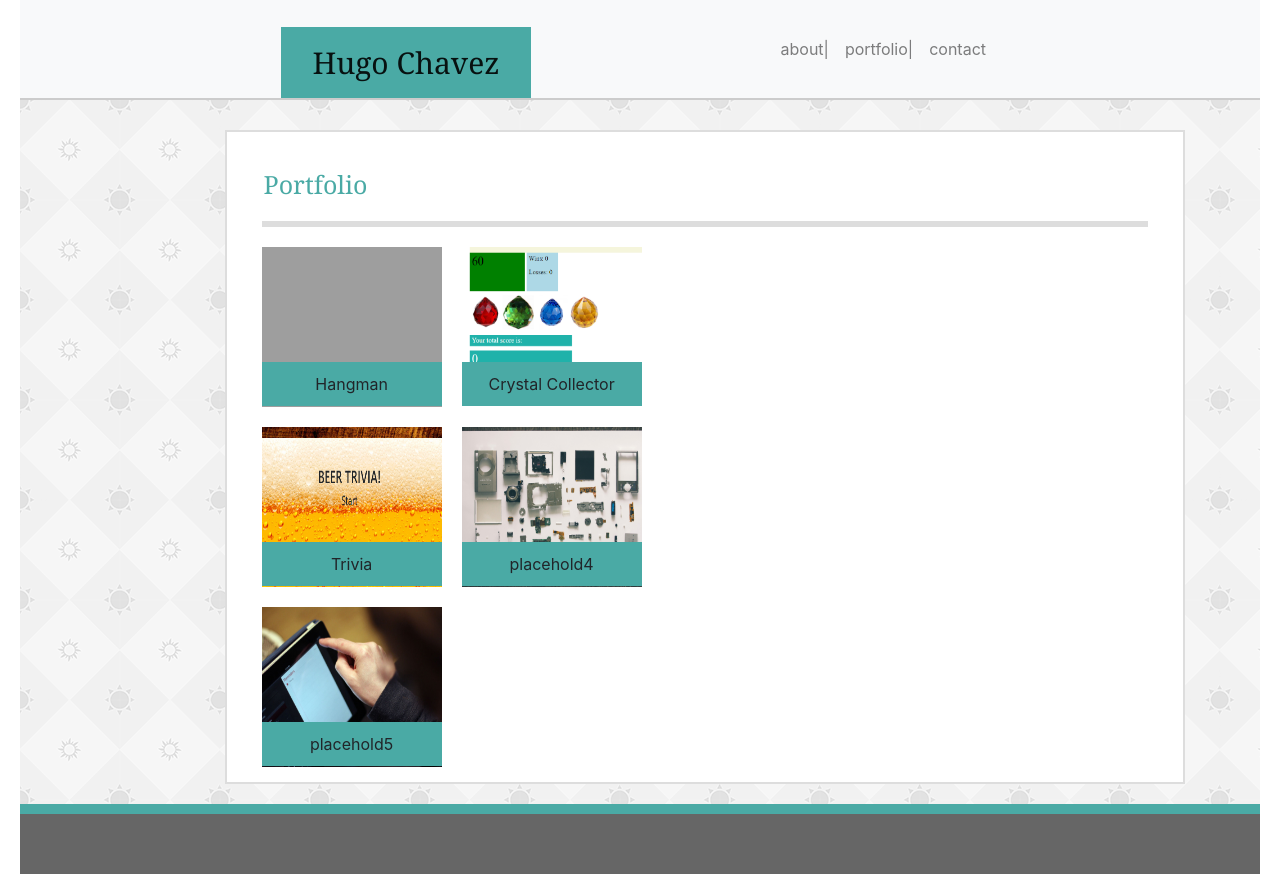
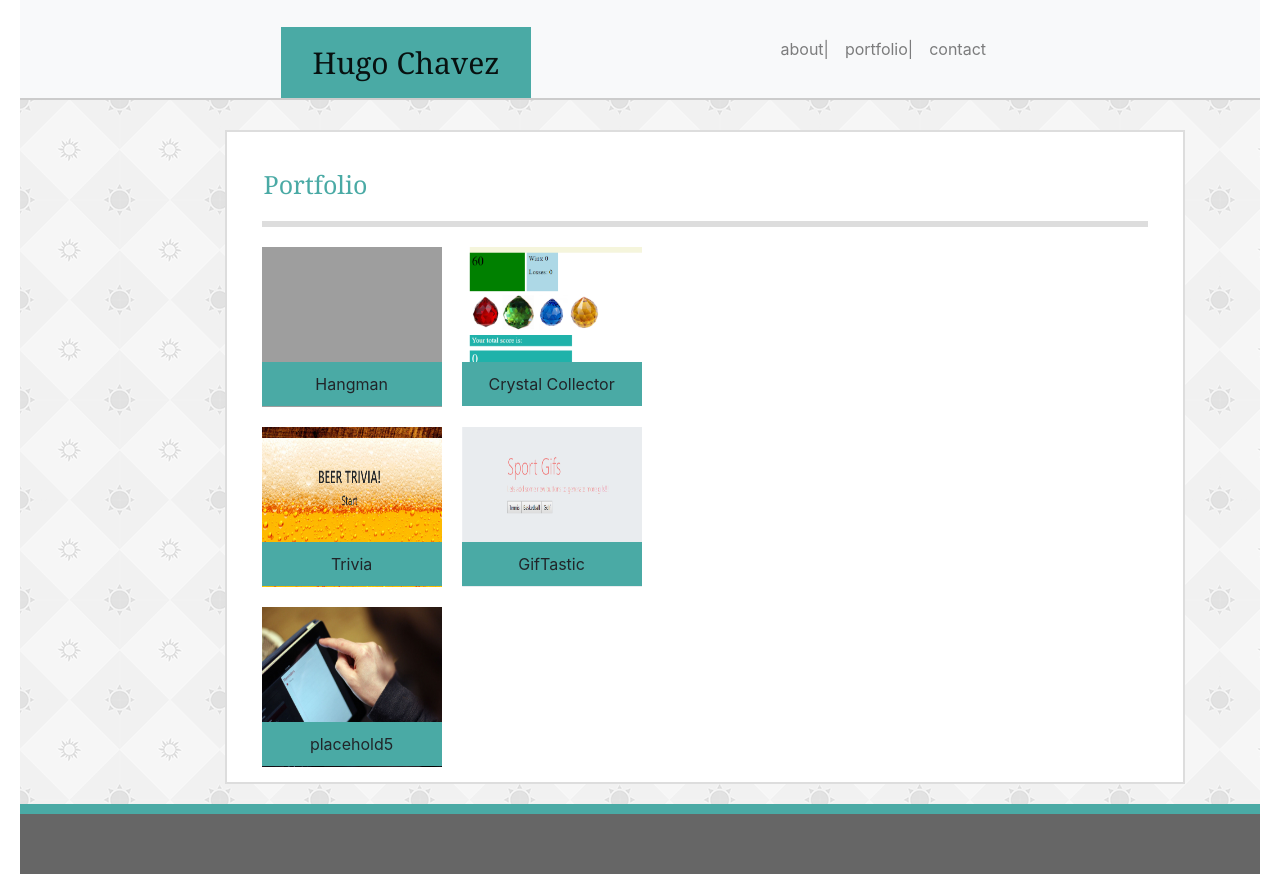
Before and after one commit to hchavez21/Bootstrap-Portfolio, a plain HTML site: page portfolio.html in a window 1280 px wide. Drawn offline with nearby package versions, Linux system fonts and the light colour scheme; grey boxes are pictures that could not be loaded.

Commit message:
added giftastic

```diff
--- a/portfolio.html
+++ b/portfolio.html
@@ -54,15 +54,16 @@
 
          <div class="contain3">
             <section>Trivia</section>
-            <a href=https://hchavez21.github.io/TriviaGame/.>
+            <a href=https://hchavez21.github.io/TriviaGame/>
                 <img src="images/beertrivia.PNG" width="180" height="160" alt="holder3">
             </a>
             </div>
 
         <div class="contain4">
-            <section>placehold4</section>
-            <img src="images/place4.jpg" width="180" height="160" alt="holder4">
-
+            <section>GifTastic</section>
+            <a href=https://hchavez21.github.io/GifTastic/>
+            <img src="images/giftastic.PNG" width="180" height="160" alt="holder4">
+            <a/>
 
          </div>
 
```
Also changed, not shown: images/giftastic.PNG (added).
